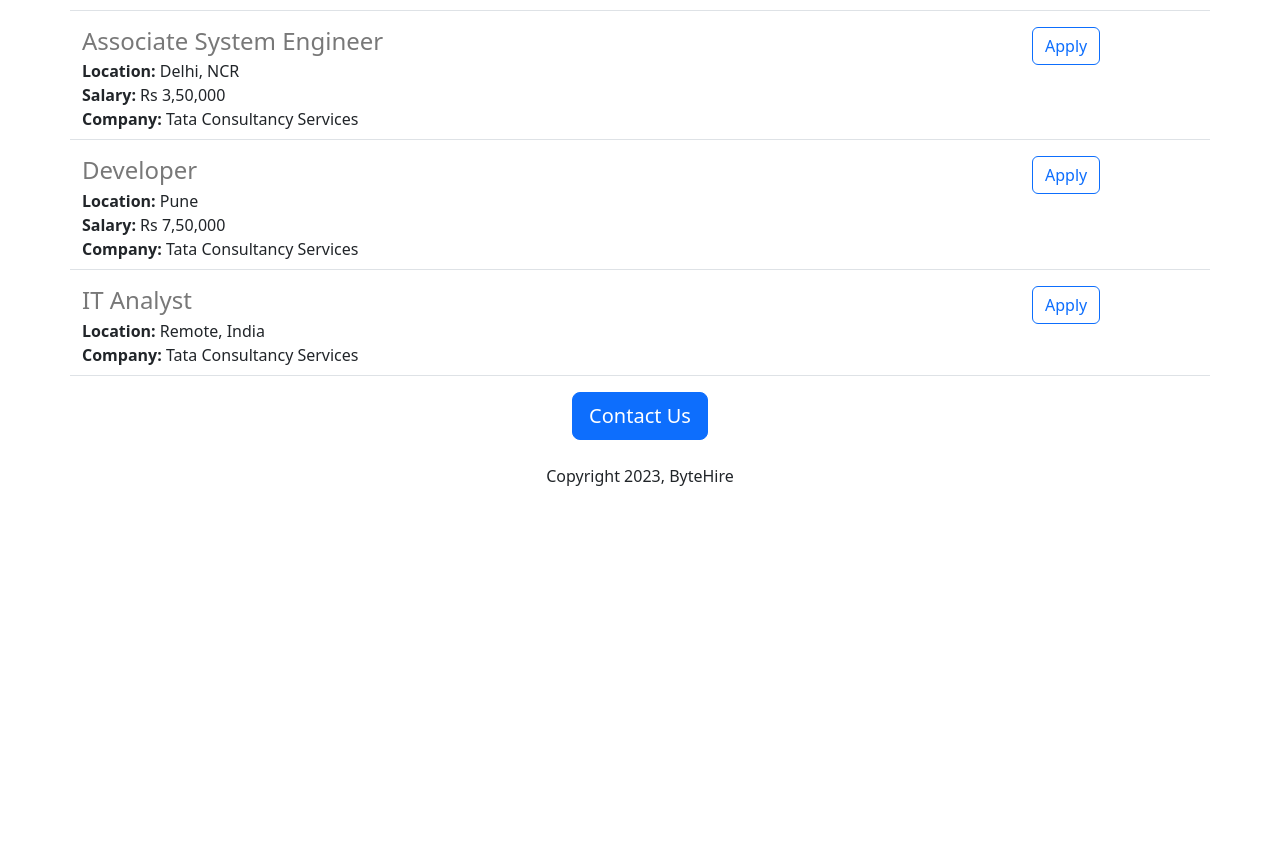
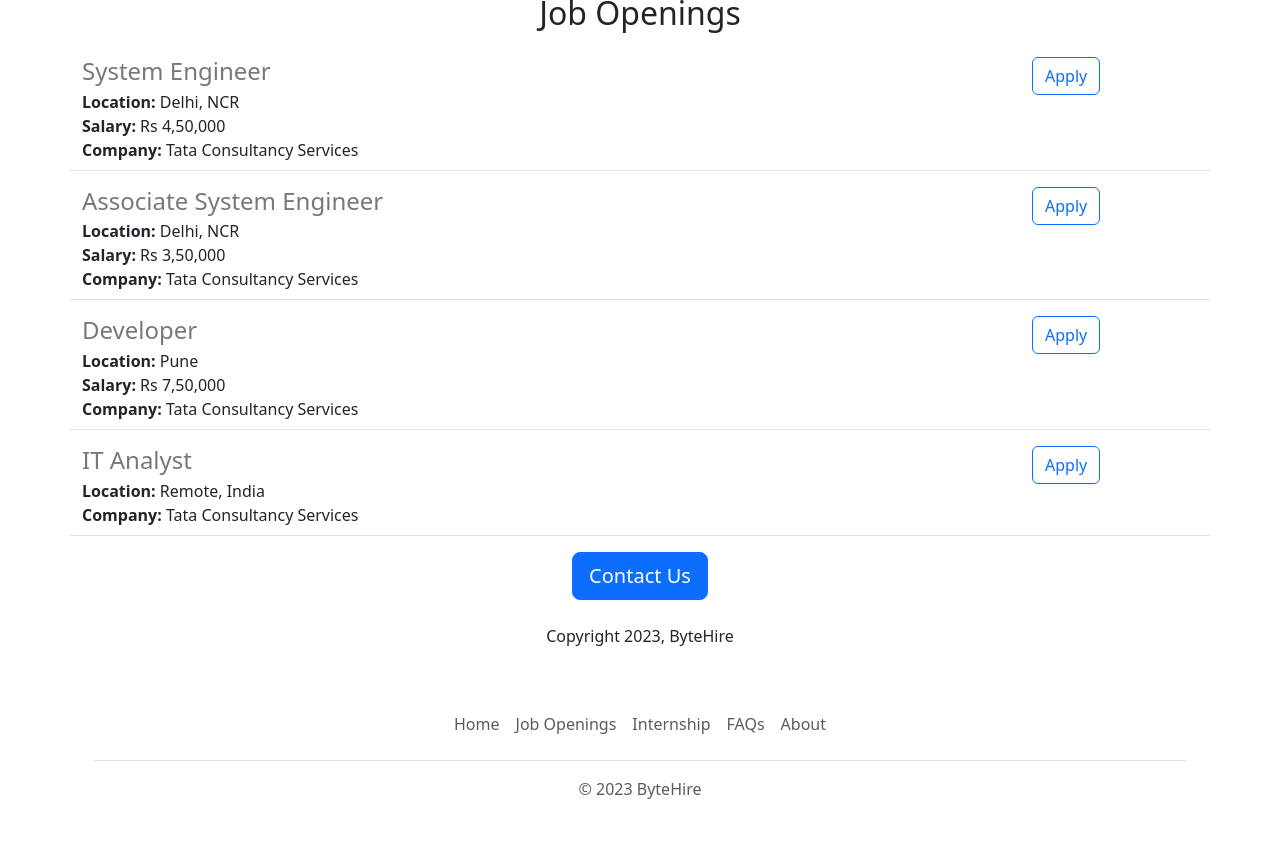
Before and after one commit to abhi7275/ByteHire, a Flask app: page / in a window 1280 px wide. Shown: the part 836-1693 px from the top of the page. Before the commit the page ends 1322 px from the top, so only its background shows below. Run offline with Flask 3, Linux system fonts and the light colour scheme.

Commit message:
Functional changes

```diff
--- /dev/null
+++ b/templates/footer.html
@@ -0,0 +1,12 @@
+<div class="container">
+  <footer class="py-3 my-4">
+    <ul class="nav justify-content-center border-bottom pb-3 mb-3">
+      <li class="nav-item"><a href="#" class="nav-link px-2 text-body-secondary">Home</a></li>
+      <li class="nav-item"><a href="#" class="nav-link px-2 text-body-secondary">Job Openings</a></li>
+      <li class="nav-item"><a href="#" class="nav-link px-2 text-body-secondary">Internship</a></li>
+      <li class="nav-item"><a href="#" class="nav-link px-2 text-body-secondary">FAQs</a></li>
+      <li class="nav-item"><a href="#" class="nav-link px-2 text-body-secondary">About</a></li>
+    </ul>
+    <p class="text-center text-body-secondary">&copy; 2023 ByteHire</p>
+  </footer>
+</div>
--- a/templates/home.html
+++ b/templates/home.html
@@ -10,17 +10,27 @@
       #banner{
         height: 360px;
         width: 100%;
+        margin-bottom: 16px;
         object-fit: cover;
       }
     </style>
   </head>
   <body>
+    {% include 'nav.html' %}
+    <img class=img-fluid" id = "banner" src = "https://career-website.abhi7275.repl.co/static/2.png" >
     <div class ="container">
-    <h1 class="text-center mt-2 mb-4">ByteHire</h1>
-    <img class=img-fluid" id = "banner" src = "https://career-website.abhi7275.repl.co/static/banner.jpg" >"
+    <!-- <h1 class="text-center mt-2 mb-4">ByteHire</h1>  -->
+
     <h2 class="text-center mt-2 mb-4">About ByteHire</h2>
+        <div class="row" style = margin-bottom:6px;>
+          <div class="col-md-6">
     <p class="lead"> Welcome to ByteHire, your all-encompassing platform for streamlined job postings across various sectors, including Information Technology, and opportunities for both college graduate freshers and seasoned professionals. ByteHire is here to transform the way you connect with top talent and discover exciting job openings for professionals and fresh graduates alike, making hiring and job hunting easier, faster, and more efficient. </p>
+            </div>
+        <div class="d-none d-md-block col-md-6">
+        <img src="/static/3.jpg" style ="height:320px; border-radius:4px;">
+        </div>
     <h2 class="text-center mt-2 mb-4">Job Openings</h2>
+
       <div>
         {%for job in jobs%}
         {% include 'joblist.html' %}
@@ -28,9 +38,11 @@
         </div>
 
       <div class= "text-center">
-    <button class="btn btn-primary btn-lg">Contact Us</button>
+
+    <a class="btn btn-primary btn-lg" href="mailto:hello@bytehire@gmail.com?subject=Question%20about%20Job%20Opernings&body=My%20name%3A%20%3Cyour%20name%20here%3E%0D%0A%0D%0AMy%20questions%3A%20%3Center%20question%20here%3E%0D%0A">Contact Us</a>
         <p class="mt-4">Copyright 2023, ByteHire</p>
       </div>
     </div>
+    {% include 'footer.html' %}
   </body>
 </html>
--- a/templates/joblist.html
+++ b/templates/joblist.html
@@ -9,7 +9,7 @@
   {% endif %}
   <div><b>Company:</b> {{job.company}} </div>
   </div>
-    <div class="col-2">
+    <div class="col-2 padding-right:16px">
   <button type="button" class="btn btn-outline-primary" >Apply</button>
        </div>
 </div>
--- /dev/null
+++ b/templates/nav.html
@@ -0,0 +1,9 @@
+<nav class="navbar shadow-sm fixed-top bg-white">
+  <div class="container-fluid">
+    <a class="navbar-brand" href="#">
+      <img src="/static/bootstrap-logo.svg" alt="Logo" width="30" height="24" class="d-inline-block align-text-top">
+      ByteHire
+    </a>
+  </div>
+</nav>
+<div style ="height: 56px"></div>
```
Also changed, not shown: requirements.txt (line endings or trailing spaces), static/2.png (added), static/banner-1.png (added), static/bootstrap-logo.svg (added), 1 other file.
